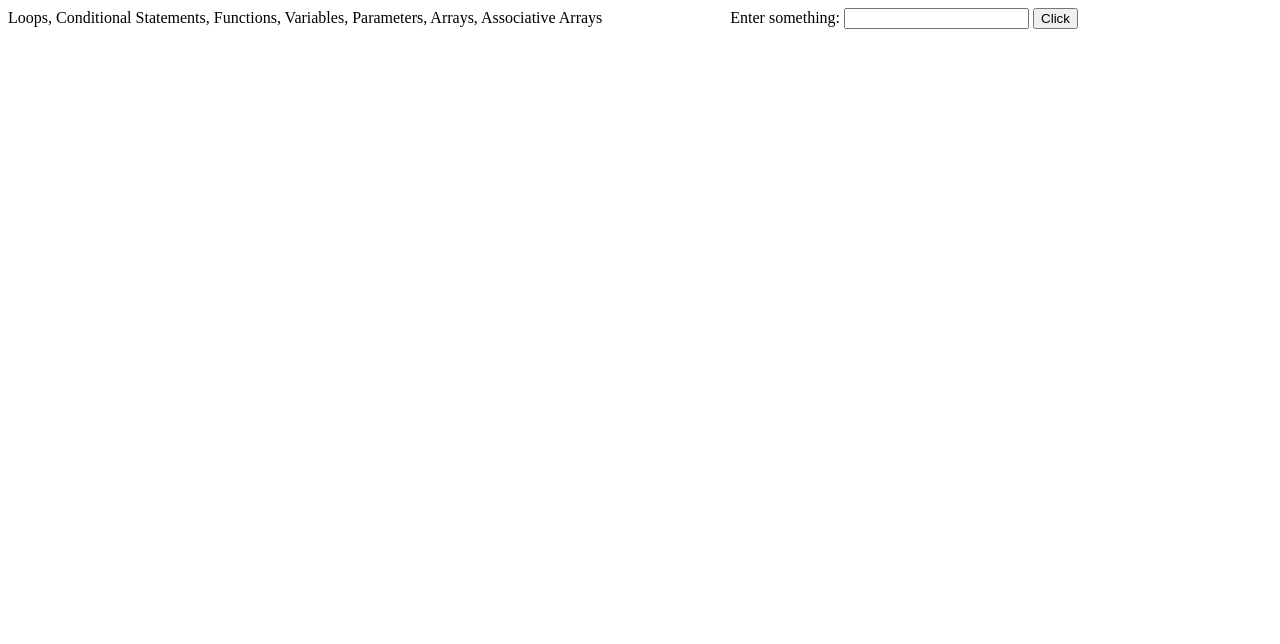
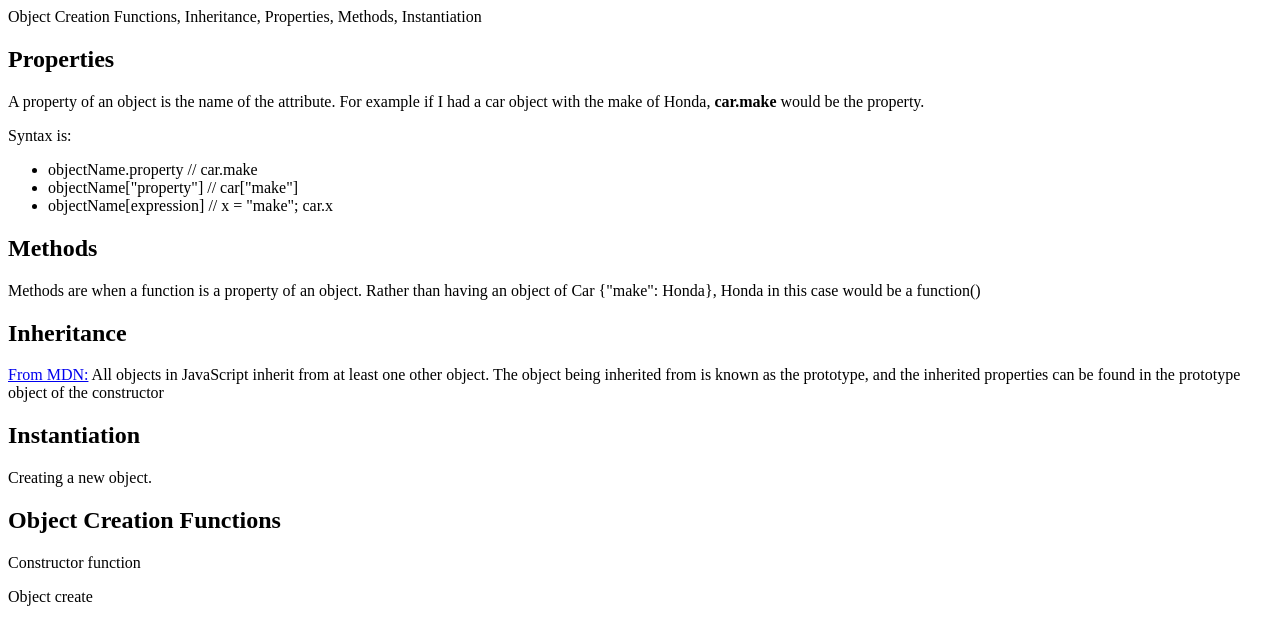
Before and after one commit to kristinaplauche/kristinaplauche.github.io, a plain HTML site: page cs261/javascript_objects.html in a window 1280 px wide. Drawn offline with Linux system fonts and the light colour scheme.

Commit message:
js code improvements
fixed the even odd function and some text

```diff
--- a/cs261/javascript_objects.html
+++ b/cs261/javascript_objects.html
@@ -3,35 +3,72 @@
 
 <head>
     <meta charset="utf-8">
-    <title>JavaScript Fluency</title>
+    <title>JavaScript Objects Fluency | Object Creation Functions, Inheritance, Properties, Methods, Instantiation</title>
 
-    Loops, Conditional Statements, Functions, Variables, Parameters, Arrays, Associative Arrays
+    Object Creation Functions, Inheritance, Properties, Methods, Instantiation
 
-    <script type="text/javascript">
-        /* Input:
-         * Processing:
-         * Output:
-         */
-        function coolThing() {
-            // Read something from the user.
-            var text = document.getElementById('theInputBox').value;
-
-            // Convert what the user typed from text into a number.
-            var thingOne = parseFloat(text);
-
-            // Convert thingOne into thingTwo.
-            var thingTwo = thingOne * 0.94635295;
-
-            // Display the amount of thingTwo to the user.
-            document.getElementById('outputDiv').innerHTML = thingTwo;
-        }
-    </script>
 </head>
 
-<body>                               Enter something:
-    <input type="text" id="theInputBox">
-    <button type="button" onclick="coolThing()">Click</button>
-    <div id="outputDiv"></div>
+<body>
+    <main>
+
+        <!--##### Break ######-->
+        <div class="wrapper">
+            <div class="topic fluency">
+                <h2>Properties</h2>
+                <p>A property of an object is the name of the attribute. For example if I had a car object with the make of
+                    Honda,
+                    <strong>car.make</strong> would be the property. </p>
+                <p>Syntax is: </p>
+                <ul>
+                    <li>
+                        objectName.property // car.make
+                    </li>
+                    <li>objectName["property"] // car["make"]</li>
+                    <li>objectName[expression] // x = "make"; car.x</li>
+                </ul>
+            </div>
+        </div>
+
+        <!--##### Break ######-->
+        <div class="wrapper">
+            <div class="topic fluency">
+                <h2>Methods</h2>
+                Methods are when a function is a property of an object. Rather than having an object of Car {"make": Honda}, Honda in this
+                case would be a function()
+
+            </div>
+        </div>
+
+        <!--##### Break ######-->
+        <div class="wrapper">
+            <div class="topic fluency">
+                <h2>Inheritance</h2>
+                <p>
+                    <a href="https://developer.mozilla.org/en-US/docs/Web/JavaScript/Guide/Working_with_Objects#Inheritance">From MDN:</a> All objects in JavaScript inherit from at least one other object. The object being inherited
+                    from is known as the prototype, and the inherited properties can be found in the prototype object of
+                    the constructor</p>
+            </div>
+        </div>
+        <!--##### Break ######-->
+        <div class="wrapper">
+            <div class="topic fluency">
+                <h2>Instantiation</h2>
+                <p> Creating a new object.</p>
+            </div>
+        </div>
+        <!--##### Break ######-->
+        <div class="wrapper">
+            <div class="topic fluency">
+                <h2>Object Creation Functions</h2>
+                <p>Constructor function</p>
+                <p>Object create</p>
+            </div>
+        </div>
+
+        <!--##### END ######-->
+    </main>
 </body>
+<script src="scripts/javascript.js "></script>
 
 </html>
--- a/cs261/scripts/javascript.js
+++ b/cs261/scripts/javascript.js
@@ -110,16 +110,31 @@ function checkWeather() {
 // function, variables, and parameters fnction.
 
 function evenOdd() {
-    var number = parseInt(document.getElementById('numberInputBox').value);
+    var number = parseFloat(document.getElementById('numberInputBox').value);
     var result = isEven(number);
-    document.getElementById('evenOdd').innerHTML =
-        'Is ' + number + ' even? ' + result;
+    if (isNaN(number)) {
+        document.getElementById('evenOdd').innerHTML = 'Please enter a number';
+    } else if (Number.isInteger(number)) {
+        if (number % 2 == 0) {
+            document.getElementById('evenOdd').innerHTML = number + ' is an even number ';
+        } else { document.getElementById('evenOdd').innerHTML = number + ' is an odd number '; }
+
+    } else {
+        document.getElementById('evenOdd').innerHTML = 'Please enter an integer';
+    }
 }
-// Returns true if value is an even
-// integer; otherwise returns false.
+
 function isEven(value) {
     return (value % 2) == 0;
 }
+//document.getElementById('evenOdd').innerHTML =
+//'Is ' + number + ' even? ' + result;
+//}
+// Returns true if value is an even
+// integer; otherwise returns false.
+//function isEven(value) {
+// return (value % 2) == 0;
+//}
 
 function showKidNames() {
     var kids = ["Joshua", "Devin", "Nicole", "Tyler", "Bryce", "Chase", "Grant", "Aden"];
@@ -132,3 +147,6 @@ function showKidNames() {
     while (i < 8);
     document.getElementById("showKidNames").innerHTML = text;
 }
+
+
+/////###### JAVASCRIPT OBJECTS ###### //////////
```
Also changed, not shown: cs261/javascript.html (+28 -8 lines).
